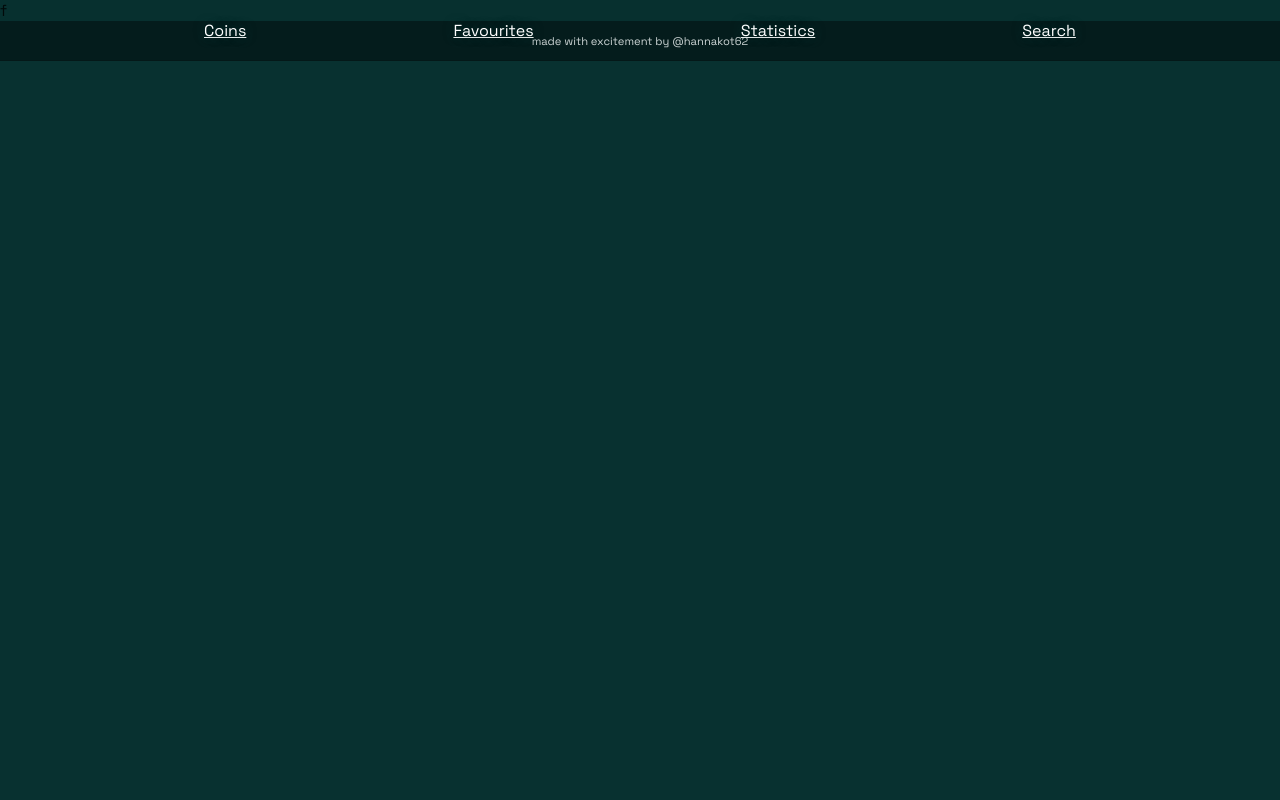
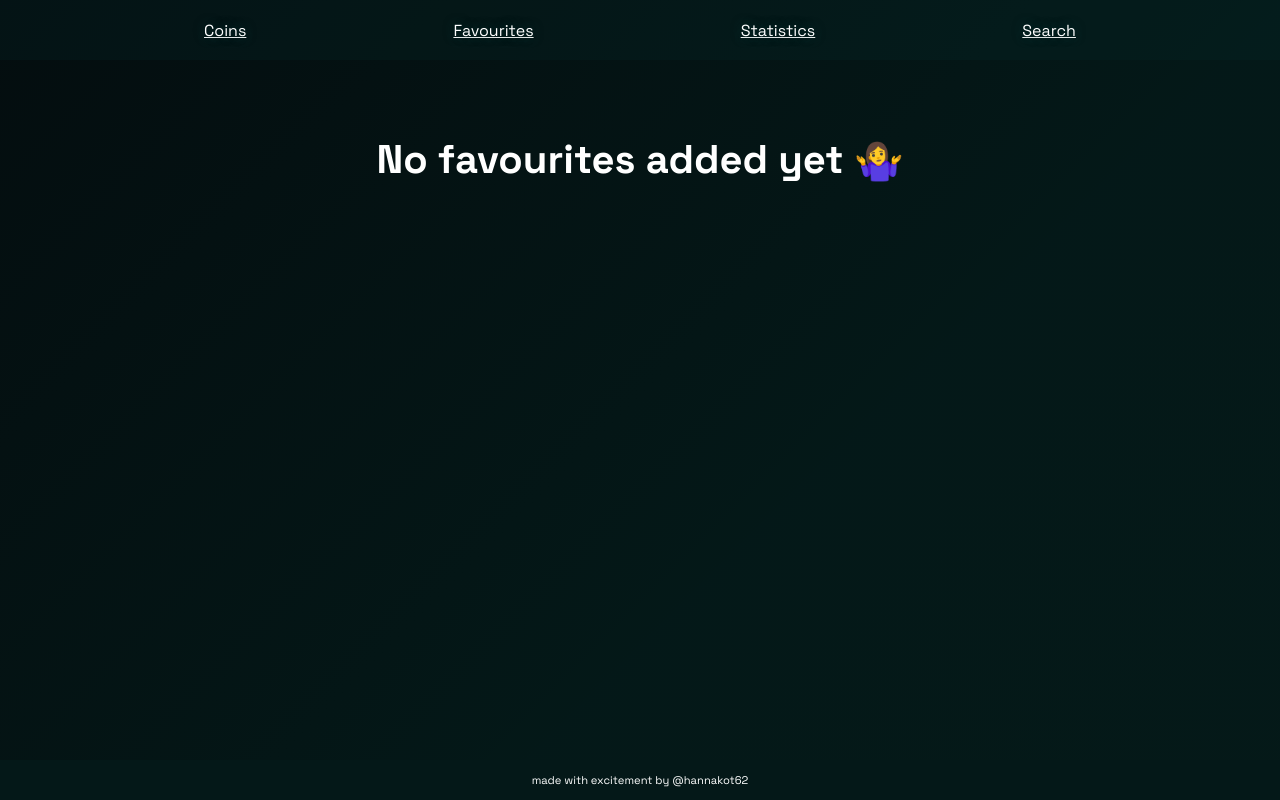
Before and after one commit to hannakot62/b1, a React (Vite) app: page /favourites in a window 1280 px wide. Built offline with nearby package versions, Linux system fonts and the light colour scheme; no server answers.

Commit message:
feat: added favourites page

```diff
--- a/src/components/CoinsTable/CoinsTable.jsx
+++ b/src/components/CoinsTable/CoinsTable.jsx
@@ -5,8 +5,9 @@ import {useEffect, useState} from "react";
 import {Slider, Box} from "@mui/material";
 import {useSelector} from "react-redux";
 import FilledHeartIcon from "../../svg/FilledHeartIcon";
+import {Sparklines, SparklinesLine} from "react-sparklines";
 
-export default function CoinsTable({coins, setActiveModal, setModalChildren}) {
+export default function CoinsTable({coins, setActiveModal, setModalChildren, fav}) {
     const [price, setPrice] = useState(false);
     const [name, setName] = useState(false);
     const [volume, setVolume] = useState(false);
@@ -16,7 +17,7 @@ export default function CoinsTable({coins, setActiveModal, setModalChildren}) {
     const [coinsSorted, setCoinsSorted] = useState(coins);
     const [trs, setTrs] = useState(null);
 
-    const favs = useSelector(state=>state.favs)
+    const favs = useSelector(state => state.favs)
 
 
     const handleSort = (type) => {
@@ -54,7 +55,8 @@ export default function CoinsTable({coins, setActiveModal, setModalChildren}) {
         }
     }
     useEffect(() => {
-        setTrs(coinsSorted.map(coin => <tr>
+        setTrs(coinsSorted.map(coin => <>
+            <tr>
                 <td>{coin.symbol}</td>
                 <td className={style.center}><img src={coin.iconUrl} alt={coin.symbol}/></td>
                 <td>{coin.name}</td>
@@ -69,8 +71,13 @@ export default function CoinsTable({coins, setActiveModal, setModalChildren}) {
                     <UnfilledHeartIcon setActiveModal={setActiveModal} setModalChildren={setModalChildren}
                                        symbol={coin.symbol} iconUrl={coin.iconUrl} uuid={coin.uuid}/>}</td>
 
-        </tr>))
-    }, [coins,favs, coinsSorted, name, change, price, marketCap, volume]);
+            </tr>
+            {fav && <tr>
+                <td style={{height: "20px"}} colSpan={8}><Sparklines data={coin.sparkline.map(i => +i)}>
+                    <SparklinesLine color={coin.color}/>
+                </Sparklines></td>
+            </tr>}</>))
+    }, [coins, favs, coinsSorted, name, change, price, marketCap, volume]);
 
 
     const [marketCapValue, setMarketCapValue] = useState([Math.min(...coins.map(c => +c.marketCap)), Math.max(...coins.map(c => c.marketCap))]);
@@ -91,7 +98,7 @@ export default function CoinsTable({coins, setActiveModal, setModalChildren}) {
     useEffect(() => {
         setCoinsSorted(coins.filter(c => (c['24hVolume'] >= volumeValue[0] && c['24hVolume'] <= volumeValue[1])
             && (c.marketCap >= marketCapValue[0] && c.marketCap <= marketCapValue[1]) && (c.price >= priceValue[0] && c.price <= priceValue[1])))
-    }, [marketCapValue, priceValue, volumeValue]);
+    }, [marketCapValue, priceValue, volumeValue, coins]);
 
 
     return (
@@ -136,7 +143,7 @@ export default function CoinsTable({coins, setActiveModal, setModalChildren}) {
                     />
                 </Box>
             </div>
-
+            <h6>search results: {coinsSorted.length}</h6>
             <table className={style.table}>
                 <thead>
                 <tr>
@@ -155,7 +162,7 @@ export default function CoinsTable({coins, setActiveModal, setModalChildren}) {
                 <tbody>
                 {trs}                </tbody>
             </table>
-            {(!trs||!trs.length)&&<p>no matches 😲</p>}
+            {(!trs || !trs.length) && <p>no matches 😲</p>}
         </div>
     )
 }
--- a/src/components/CoinsTable/CoinsTable.module.css
+++ b/src/components/CoinsTable/CoinsTable.module.css
@@ -91,3 +91,7 @@
     color: white;
     font-size: 30px;
 }
+.container h6{
+    margin: 5px 0;
+    color: white;
+}
--- a/src/pages/CoinsPage/CoinsPage.jsx
+++ b/src/pages/CoinsPage/CoinsPage.jsx
@@ -30,7 +30,7 @@ export default function CoinsPage() {
                 <h1>Top 50 coins with highest market capitalization in last 24h</h1>
                 </div>
                 //filters
-                <CoinsTable coins={coins} setActiveModal={setActiveModal} setModalChildren={setModalChildren}/>
+                <CoinsTable coins={coins} setActiveModal={setActiveModal} setModalChildren={setModalChildren}  fav={false}/>
             </div>
         </div>
     )
--- a/src/pages/FavouritesPage/FavouritesPage.jsx
+++ b/src/pages/FavouritesPage/FavouritesPage.jsx
@@ -1,9 +1,44 @@
 import style from './FavouritesPage.module.css'
+import {useSelector} from "react-redux";
+import {useEffect, useState} from "react";
+import CoinsTable from "../../components/CoinsTable/CoinsTable.jsx";
+import Modal from "../../components/Modal/Modal.jsx";
 
-export default function FavouritesPage(){
-    return(
-        <div>
-            f
+export default function FavouritesPage() {
+    const [activeModal, setActiveModal] = useState(false);
+    const [modalChildren, setModalChildren] = useState(<></>);
+    const [coins, setCoins] = useState(null);
+
+    const favs = useSelector(state => state.favs)
+
+    const options = {
+        headers: {
+            'x-access-token': import.meta.env.VITE_COINRANKING_API_KEY,
+        },
+    };
+
+    useEffect(() => {
+        async function fetchCoin(uuid) {
+            const response = await fetch(`https://api.coinranking.com/v2/coin/${uuid}`, options)
+            const json = await response.json()
+            return await json.data.coin
+        }
+
+        async function mapCoins() {
+            await Promise.all(favs.map(async uuid => await fetchCoin(uuid))).then(r => setCoins(r))
+        }
+
+        mapCoins()
+    }, [favs]);
+
+    return (
+        <div className={style.wrapper}>
+
+            <Modal active={activeModal} setActive={setActiveModal} children={modalChildren}/>
+            {favs.length === 0 ? <h3>No favourites added yet 🤷‍♀️</h3> : <>
+                {coins && <CoinsTable coins={coins} setActiveModal={setActiveModal} setModalChildren={setModalChildren}
+                                      fav={true}/>}</>}
+
         </div>
     )
 }
--- a/src/pages/FavouritesPage/FavouritesPage.module.css
+++ b/src/pages/FavouritesPage/FavouritesPage.module.css
@@ -0,0 +1,27 @@
+.wrapper{
+    width: 100%;
+    background: linear-gradient(-45deg,  var(--header-hover), var(--footer),  var(--primary-bg2), black, var(--accent-bright-blue));
+    background-size: 400% 400%;
+    animation: gradient 15s ease infinite;
+    padding: 70px 0 40px 0;
+    min-height: calc(100vh - 150px);
+}
+
+@keyframes gradient {
+    0% {
+        background-position: 0% 50%;
+    }
+    50% {
+        background-position: 100% 50%;
+    }
+    100% {
+        background-position: 0% 50%;
+    }
+}
+
+.wrapper h3{
+    color: white;
+    text-align: center;
+    font-size: 40px;
+    margin-top: 5%;
+}
```
Lines whose indentation alone changed are shown as unchanged.
